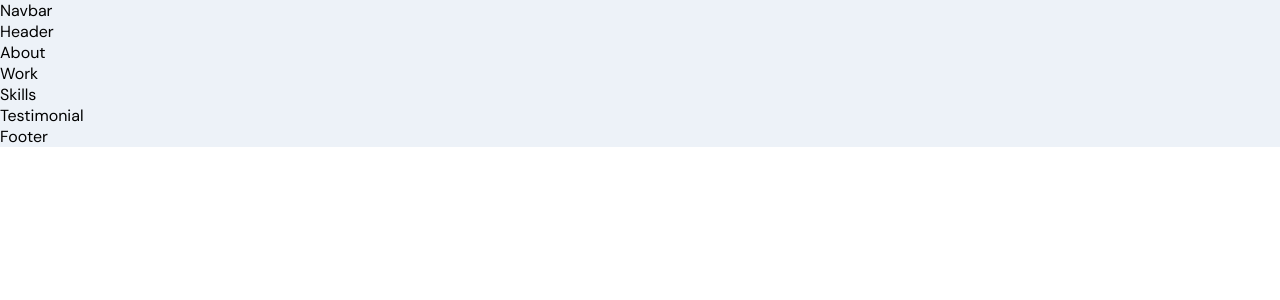
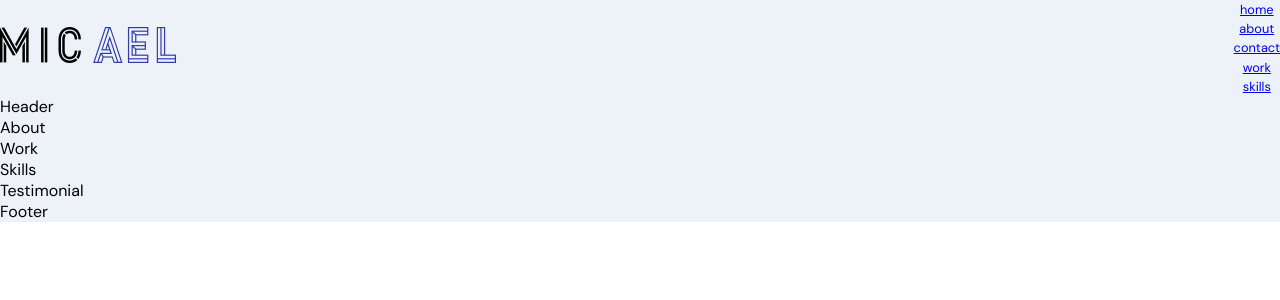
Before and after one commit to deelusional/dtPortfolio, a React (Create React App) app: page / in a window 1280 px wide. Shown: the top 300 px of the page. Built offline with nearby package versions, Linux system fonts and the light colour scheme.

Commit message:
added navbar and links

```diff
--- a/src/components/Navbar/Navbar.jsx
+++ b/src/components/Navbar/Navbar.jsx
@@ -1,4 +1,5 @@
 import React from 'react'
+import { images } from '../../constants';
 
 import './Navbar.scss';
 
@@ -7,7 +8,19 @@
 
 const Navbar = () => {
   return (
-    <div>Navbar</div>
+    <nav className='app__navbar'>
+      <div className='app__navbar-logo'>
+        <img src={images.logo} alt='logo' />
+      </div>
+      <ul className='app__navbar-links'>
+        {['home', 'about', 'contact', 'work', 'skills'].map((item) => (
+          <li className='app__flex p-text' key={`link-${item}`}>
+            <div />
+            <a href={`#${item}`}>{item}</a>
+          </li>
+        ))}
+      </ul>
+    </nav>
   )
 }
 
--- a/src/components/Navbar/Navbar.scss
+++ b/src/components/Navbar/Navbar.scss
@@ -0,0 +1,6 @@
+.app__navbar {
+  width: 100%;
+  display: flex;
+  justify-content: space-between;
+  align-items: center;
+}
```
